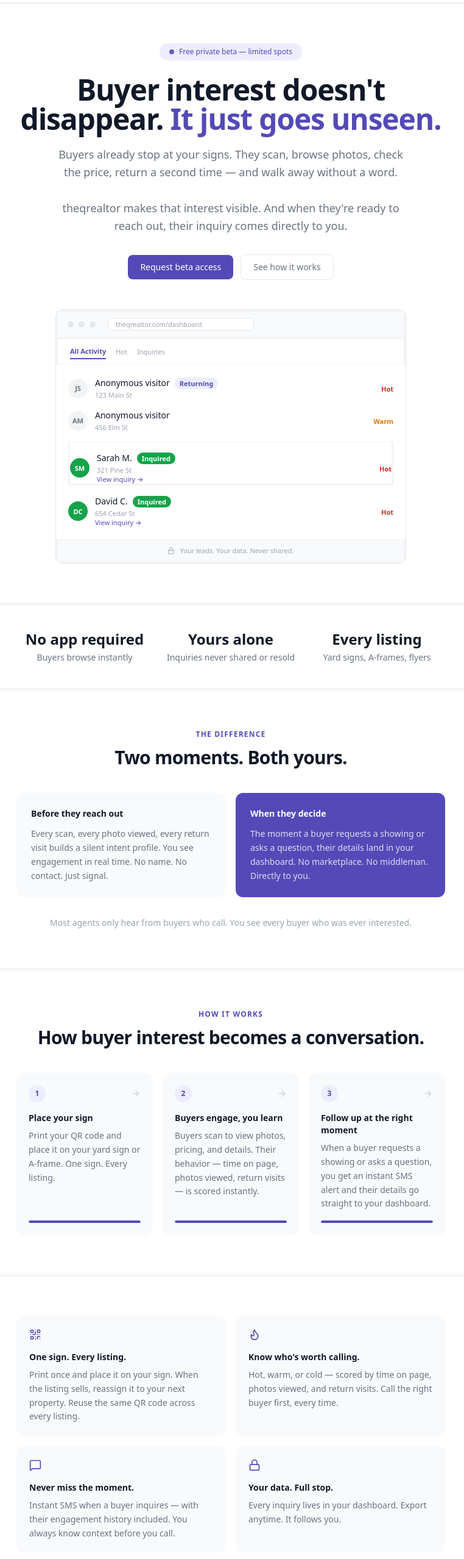
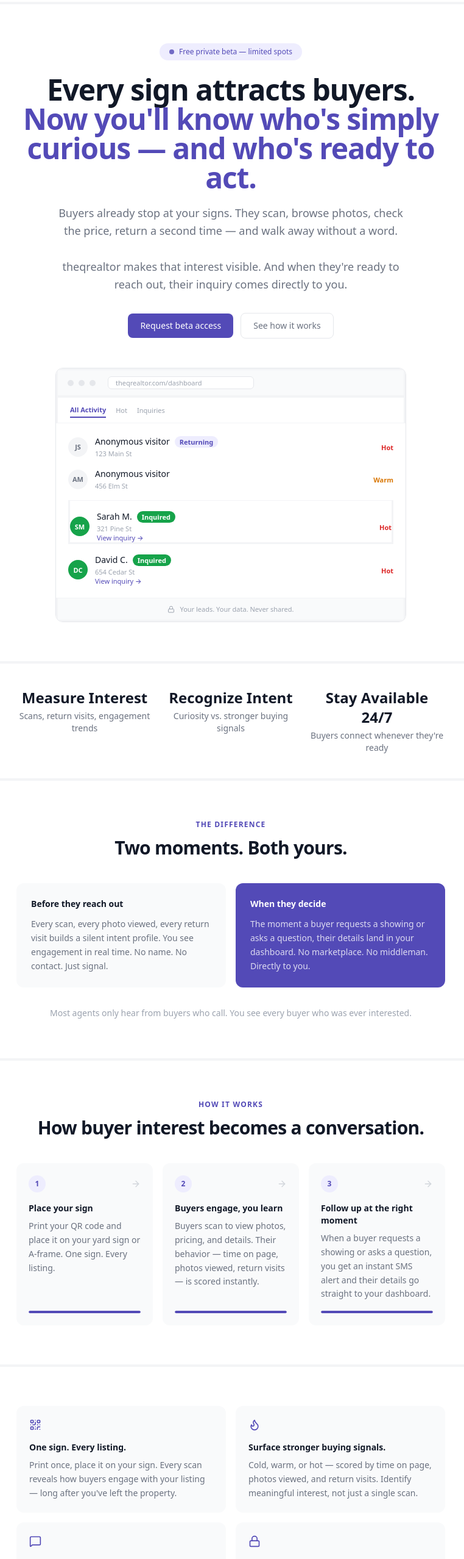
Before and after one commit to daze2991-del/theQRealtor, a Next.js app: page / in a window 1280 px wide. Shown: the part 60-2616 px from the top of the page at 61% size, without its empty margins (261-1023 px from the left). Built offline with nearby package versions, Linux system fonts and the light colour scheme.

Commit message:
Hero option 1, three pillar stats, feature card language upgrade

```diff
--- a/app/(marketing)/page.tsx
+++ b/app/(marketing)/page.tsx
@@ -176,10 +176,9 @@ function Hero() {
           variants={fadeUp}
           className="text-center text-4xl sm:text-5xl font-bold tracking-tight text-gray-900 leading-tight mb-5"
         >
-          <style>{`@keyframes purple-shift{0%,100%{background-position:0% 50%}50%{background-position:100% 50%}}`}</style>
-          Buyer interest doesn&apos;t disappear.{' '}
+          Every sign attracts buyers.{' '}
           <span style={{ color: '#534AB7' }}>
-            It just goes unseen.
+            Now you&apos;ll know who&apos;s simply curious — and who&apos;s ready to act.
           </span>
         </motion.h1>
 
@@ -217,9 +216,9 @@ function Hero() {
 
 function StatsBar() {
   const stats = [
-    { value: 'No app required', label: 'Buyers browse instantly' },
-    { value: 'Yours alone', label: 'Inquiries never shared or resold' },
-    { value: 'Every listing', label: 'Yard signs, A-frames, flyers' },
+    { value: 'Measure Interest', label: 'Scans, return visits, engagement trends' },
+    { value: 'Recognize Intent', label: 'Curiosity vs. stronger buying signals' },
+    { value: 'Stay Available 24/7', label: "Buyers connect whenever they're ready" },
   ]
   return (
     <section className="border-b border-solid border-gray-100">
@@ -387,22 +386,22 @@ function Features() {
     {
       icon: QrCode,
       title: 'One sign. Every listing.',
-      body: 'Print once and place it on your sign. When the listing sells, reassign it to your next property. Reuse the same QR code across every listing.',
+      body: "Print once, place it on your sign. Every scan reveals how buyers engage with your listing — long after you've left the property.",
     },
     {
       icon: Flame,
-      title: "Know who's worth calling.",
-      body: 'Hot, warm, or cold — scored by time on page, photos viewed, and return visits. Call the right buyer first, every time.',
+      title: 'Surface stronger buying signals.',
+      body: 'Cold, warm, or hot — scored by time on page, photos viewed, and return visits. Identify meaningful interest, not just a single scan.',
     },
     {
       icon: MessageSquare,
-      title: 'Never miss the moment.',
-      body: 'Instant SMS when a buyer inquires — with their engagement history included. You always know context before you call.',
+      title: 'Know exactly when to follow up.',
+      body: 'When a buyer submits an inquiry, you get an instant SMS alert with their engagement history. You always know context before you call.',
     },
     {
       icon: Lock,
-      title: 'Your data. Full stop.',
-      body: 'Every inquiry lives in your dashboard. Export anytime. It follows you.',
+      title: 'Your data. Never shared.',
+      body: 'Every inquiry is stored in your dashboard, under your control — yours to keep and export anytime.',
     },
   ]
 
```
